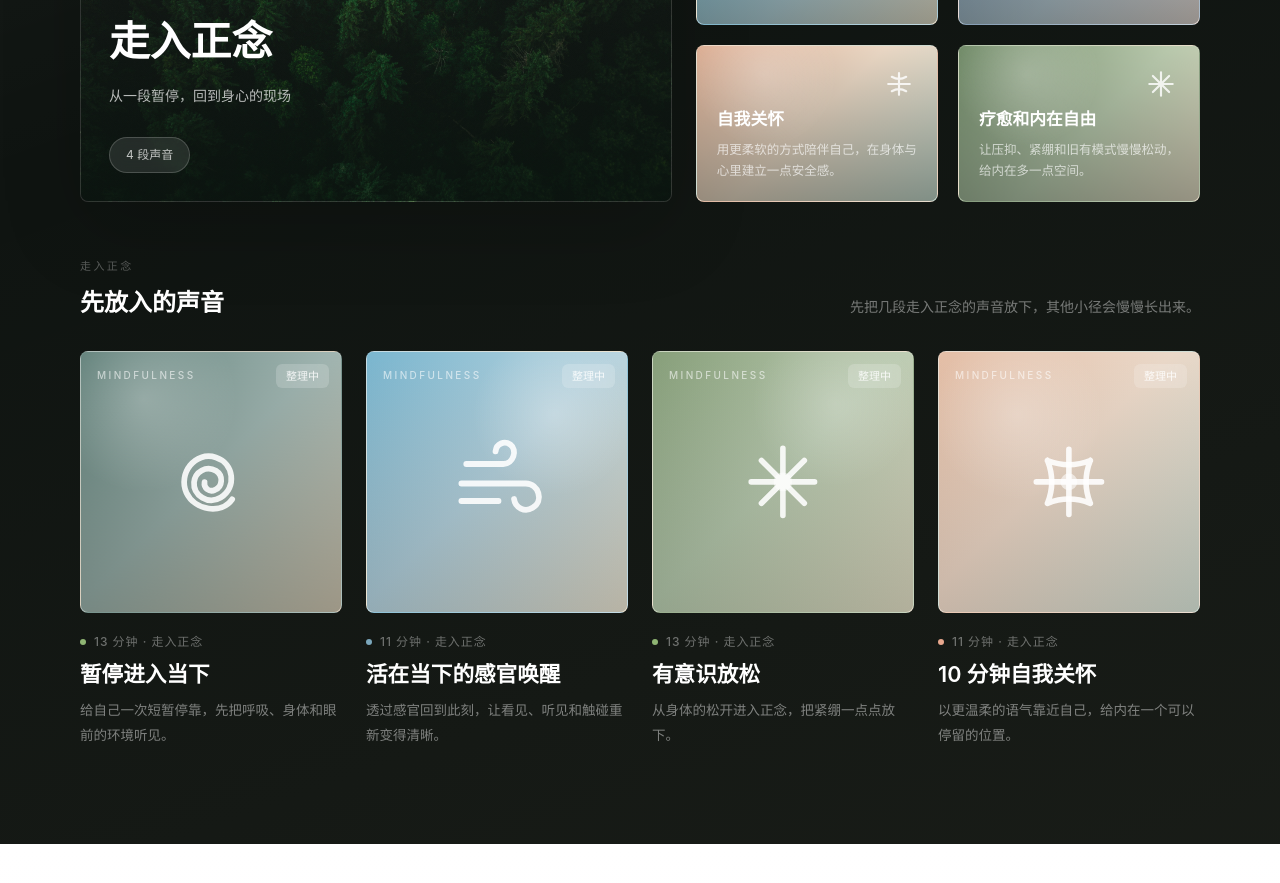
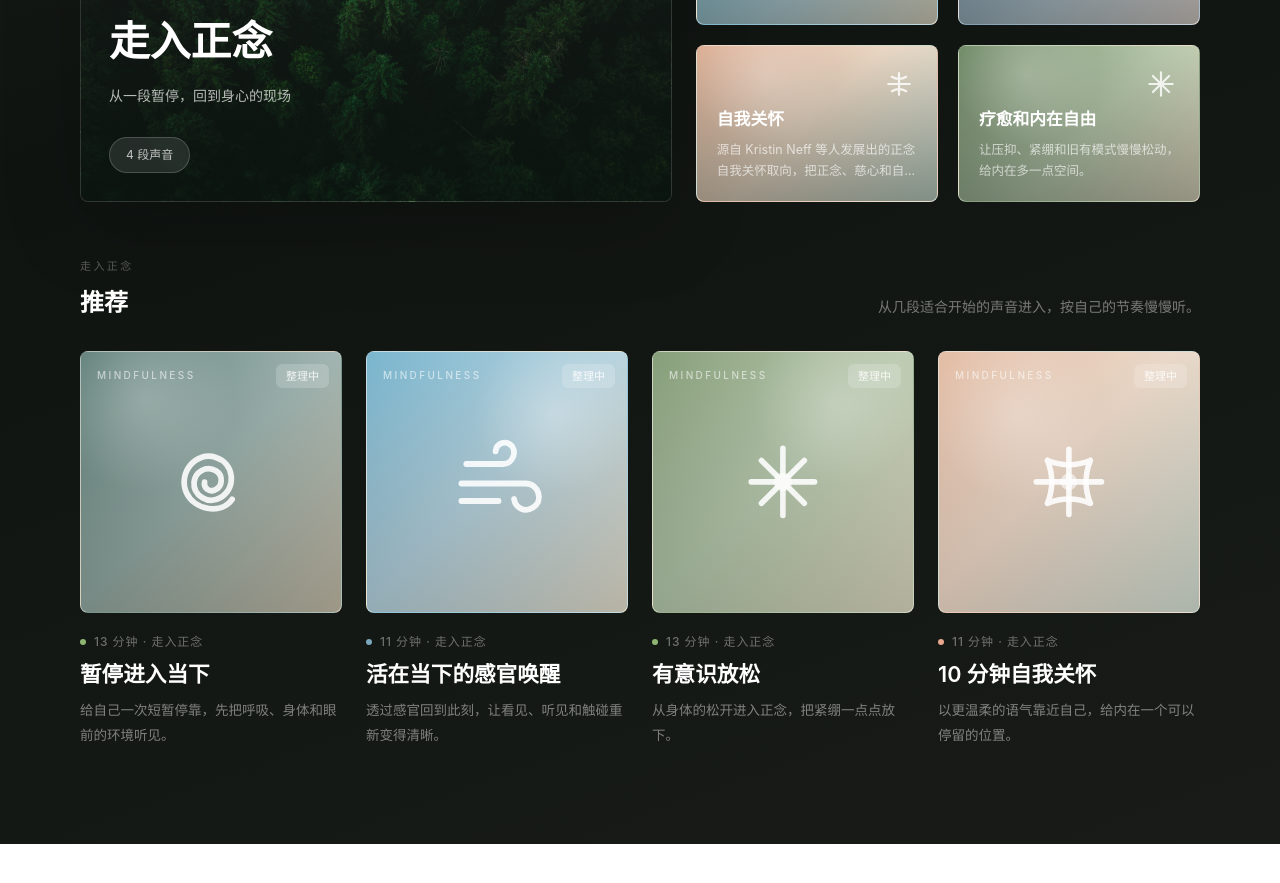
Before and after one commit to xiaoz86/forest-tress, a Next.js app: page / in a window 1280 px wide. Shown: the part 1420-2303 px from the top of the page. Built offline with nearby package versions, Linux system fonts and the light colour scheme; no server answers.

Commit message:
Refine meditation self-care content

```diff
--- a/src/app/meditations/page.tsx
+++ b/src/app/meditations/page.tsx
@@ -106,6 +106,8 @@ export default async function MeditationsPage({ searchParams }: Props) {
             </aside>
 
             <div>
+            <CategoryNotes category={activeCategory} />
+
             <div className="mb-8 flex items-end justify-between gap-6 max-md:block">
               <div>
                 <div className="mb-3 text-[11px] font-medium tracking-[0.2em] text-white/32 uppercase">
@@ -141,12 +143,60 @@ export default async function MeditationsPage({ searchParams }: Props) {
   );
 }
 
+function CategoryNotes({ category }: { category: MeditationCategory }) {
+  const benefits = (category.benefits || []).filter(Boolean);
+  const hasNotes = Boolean(category.sourceNote || category.featureNote || benefits.length);
+  if (!hasNotes) return null;
+
+  return (
+    <section className="mb-10 border-y border-white/10 py-7">
+      <div className="grid grid-cols-[1.1fr_0.9fr] gap-8 max-md:grid-cols-1 max-md:gap-6">
+        <div>
+          <div className="mb-4 text-[11px] font-medium uppercase tracking-[0.2em] text-coral-soft">
+            来源与特色
+          </div>
+          {category.sourceNote && (
+            <p className="text-[14px] leading-[2] text-white/56">
+              {category.sourceNote}
+            </p>
+          )}
+          {category.featureNote && (
+            <p className="mt-4 text-[14px] leading-[2] text-white/48">
+              {category.featureNote}
+            </p>
+          )}
+        </div>
+
+        {benefits.length > 0 && (
+          <div>
+            <div className="mb-4 text-[11px] font-medium uppercase tracking-[0.2em] text-white/32">
+              可能带来的变化
+            </div>
+            <div className="flex flex-wrap gap-3">
+              {benefits.map(benefit => (
+                <span
+                  key={benefit}
+                  className="rounded-full border border-white/12 bg-white/[0.055] px-4 py-2 text-[13px] text-white/64"
+                >
+                  {benefit}
+                </span>
+              ))}
+            </div>
+          </div>
+        )}
+      </div>
+    </section>
+  );
+}
+
 const CATEGORY_VISUALS: Record<TrackMood, string> = {
   forest: 'bg-[linear-gradient(135deg,#1d352d_0%,#668579_52%,#d3c5ac_100%)]',
   daily: 'bg-[linear-gradient(135deg,#6aa8c2_0%,#b6d2dd_54%,#eadfca_100%)]',
   emotion: 'bg-[linear-gradient(135deg,#738faa_0%,#b7c7d3_54%,#e5d6d2_100%)]',
   care: 'bg-[linear-gradient(135deg,#dcaf96_0%,#ead8c8_50%,#c7d8ce_100%)]',
   healing: 'bg-[linear-gradient(135deg,#6f8966_0%,#bac8ad_52%,#e7dac4_100%)]',
+  body: 'bg-[linear-gradient(135deg,#687d77_0%,#aebdaf_52%,#ded8c7_100%)]',
+  kindness: 'bg-[linear-gradient(135deg,#cf9087_0%,#ead0bf_50%,#c7d8cb_100%)]',
 };
 
 function CategoryHero({ category, count }: { category: MeditationCategory; count: number }) {
--- a/src/components/MeditationAdminEditor.tsx
+++ b/src/components/MeditationAdminEditor.tsx
@@ -14,10 +14,20 @@ const MOOD_OPTIONS: { value: TrackMood; label: string }[] = [
   { value: 'emotion', label: '情绪 / 流动' },
   { value: 'care', label: '自我关怀' },
   { value: 'healing', label: '疗愈 / 自由' },
+  { value: 'body', label: '身体 / 觉知' },
+  { value: 'kindness', label: '慈心 / 祝福' },
 ];
 
 function makeId(prefix: string): string {
   return `${prefix}-${Date.now().toString(36)}${Math.random().toString(36).slice(2, 6)}`;
+}
+
+function parseBenefits(value: string): string[] {
+  return value
+    .split(/[\n,，]/)
+    .map(item => item.trim())
+    .filter(Boolean)
+    .slice(0, 12);
 }
 
 export default function MeditationAdminEditor({ initialContent }: Props) {
@@ -54,6 +64,9 @@ export default function MeditationAdminEditor({ initialContent }: Props) {
           heroTitle: '新的专题',
           heroSubtitle: '从这里，慢慢进入一段声音。',
           mood: 'forest',
+          sourceNote: '',
+          featureNote: '',
+          benefits: [],
         },
       ],
     }));
@@ -255,6 +268,27 @@ export default function MeditationAdminEditor({ initialContent }: Props) {
                     className={`${inputCls} min-h-24 resize-y leading-relaxed`}
                   />
                 </Field>
+                <Field label="来源说明">
+                  <textarea
+                    value={category.sourceNote || ''}
+                    onChange={e => updateCategory(category.id, { sourceNote: e.target.value })}
+                    className={`${inputCls} min-h-24 resize-y leading-relaxed`}
+                  />
+                </Field>
+                <Field label="音频特色">
+                  <textarea
+                    value={category.featureNote || ''}
+                    onChange={e => updateCategory(category.id, { featureNote: e.target.value })}
+                    className={`${inputCls} min-h-24 resize-y leading-relaxed`}
+                  />
+                </Field>
+                <Field label="益处标签">
+                  <textarea
+                    value={(category.benefits || []).join('\n')}
+                    onChange={e => updateCategory(category.id, { benefits: parseBenefits(e.target.value) })}
+                    className={`${inputCls} min-h-24 resize-y leading-relaxed`}
+                  />
+                </Field>
               </div>
               <button
                 type="button"
--- a/src/components/MeditationSection.tsx
+++ b/src/components/MeditationSection.tsx
@@ -116,10 +116,10 @@ export default function MeditationSection({ content, isAdmin = false }: Props) {
             <div className="mb-3 text-[11px] font-medium uppercase tracking-[0.22em] text-white/30">
               {featuredCategory?.label || content.eyebrow}
             </div>
-            <h3 className="text-2xl font-semibold text-white">先放入的声音</h3>
+            <h3 className="text-2xl font-semibold text-white">推荐</h3>
           </div>
           <p className="max-w-[420px] text-sm leading-relaxed text-white/42 max-md:mt-4">
-            先把几段走入正念的声音放下，其他小径会慢慢长出来。
+            从几段适合开始的声音进入，按自己的节奏慢慢听。
           </p>
         </div>
 
@@ -143,6 +143,8 @@ const CATEGORY_VISUALS: Record<TrackMood, string> = {
   emotion: 'bg-[linear-gradient(135deg,#718da8_0%,#b8c8d4_56%,#e5d6d2_100%)]',
   care: 'bg-[linear-gradient(135deg,#dcae94_0%,#ead7c4_48%,#c5d6cb_100%)]',
   healing: 'bg-[linear-gradient(135deg,#718b68_0%,#b9c9ad_54%,#e6dac4_100%)]',
+  body: 'bg-[linear-gradient(135deg,#6f837d_0%,#aebdaf_52%,#ded8c7_100%)]',
+  kindness: 'bg-[linear-gradient(135deg,#cf8f86_0%,#ead0bf_50%,#c5d7ca_100%)]',
 };
 
 function CategoryCard({ category }: { category: MeditationCategory }) {
@@ -178,6 +180,20 @@ function SmallGlyph({ mood }: { mood: TrackMood }) {
       </svg>
     );
   }
+  if (mood === 'kindness') {
+    return (
+      <svg viewBox="0 0 40 40" className="h-9 w-9" fill="none" aria-hidden="true">
+        <path
+          d="M20 31s-11-6-11-15c0-5 4-8 8-8 2 0 4 1 5 3 1-2 3-3 5-3 4 0 8 3 8 8 0 9-15 15-15 15Z"
+          stroke="currentColor"
+          strokeWidth="2.4"
+          strokeLinecap="round"
+          strokeLinejoin="round"
+        />
+        <path d="M15 20c3 2 7 2 10 0" stroke="currentColor" strokeWidth="2.4" strokeLinecap="round" opacity="0.46" />
+      </svg>
+    );
+  }
   if (mood === 'emotion') {
     return (
       <svg viewBox="0 0 40 40" className="h-9 w-9" fill="none" aria-hidden="true">
@@ -199,6 +215,14 @@ function SmallGlyph({ mood }: { mood: TrackMood }) {
       </svg>
     );
   }
+  if (mood === 'body') {
+    return (
+      <svg viewBox="0 0 40 40" className="h-9 w-9" fill="none" aria-hidden="true">
+        <circle cx="20" cy="10" r="4" fill="currentColor" opacity="0.72" />
+        <path d="M20 16v17M11 20c5 4 13 4 18 0M13 28c4 3 10 3 14 0" stroke="currentColor" strokeWidth="2.4" strokeLinecap="round" />
+      </svg>
+    );
+  }
   return (
     <svg viewBox="0 0 40 40" className="h-9 w-9" fill="none" aria-hidden="true">
       <path d="M28 27c-6 8-20 4-19-7C10 9 25 7 29 17c3 8-7 15-13 9-4-5 2-11 7-7" stroke="currentColor" strokeWidth="2.4" strokeLinecap="round" />
--- a/src/lib/meditations.ts
+++ b/src/lib/meditations.ts
@@ -1,6 +1,6 @@
 import { createClient } from '@supabase/supabase-js';
 
-export type TrackMood = 'forest' | 'daily' | 'emotion' | 'care' | 'healing';
+export type TrackMood = 'forest' | 'daily' | 'emotion' | 'care' | 'healing' | 'body' | 'kindness';
 
 export type MeditationCategory = {
   id: string;
@@ -9,6 +9,9 @@ export type MeditationCategory = {
   heroTitle?: string;
   heroSubtitle?: string;
   mood?: TrackMood;
+  sourceNote?: string;
+  featureNote?: string;
+  benefits?: string[];
 };
 
 export type MeditationTrack = {
@@ -67,10 +70,25 @@ export const DEFAULT_MEDITATION_CONTENT: MeditationContent = {
     {
       id: 'self-care',
       label: '自我关怀',
-      description: '用更柔软的方式陪伴自己，在身体与心里建立一点安全感。',
+      description: '源自 Kristin Neff 等人发展出的正念自我关怀取向，把正念、慈心和自我友善放进可收听的练习里。它不急着修正自己，而是帮助人在困难时刻重新靠近自己。',
       heroTitle: '自我关怀',
-      heroSubtitle: '把温柔，也留给自己',
+      heroSubtitle: '与世界和自己和解，向幸福和快乐慢慢靠近',
       mood: 'care',
+      sourceNote:
+        '自我关怀并不是纵容自己，而是在压力、挫败或情绪翻涌时，仍然愿意以理解和善意回应自己。这个模块参考 Kristin Neff 等人发展出的正念自我关怀取向，把正念觉察、共同人性和自我友善，转化成可以反复收听的练习。',
+      featureNote:
+        '这里的声音从慈心、身体觉察和温柔提问进入：先让身体松下来，再看见内在正在发生什么，慢慢练习把关爱自己的力量带回日常关系里。',
+      benefits: [
+        '与世界和自己和解',
+        '拥抱幸福和快乐',
+        '减压放松',
+        '培育幸福',
+        '管理情绪',
+        '悦纳自己',
+        '增进情商',
+        '改善关系',
+        '收获关爱自己的力量',
+      ],
     },
     {
       id: 'inner-freedom',
@@ -121,7 +139,7 @@ export const DEFAULT_MEDITATION_CONTENT: MeditationContent = {
   ],
 };
 
-const MOODS: TrackMood[] = ['forest', 'daily', 'emotion', 'care', 'healing'];
+const MOODS: TrackMood[] = ['forest', 'daily', 'emotion', 'care', 'healing', 'body', 'kindness'];
 
 function cleanText(value: unknown, fallback: string, max: number): string {
   if (typeof value !== 'string') return fallback;
@@ -135,6 +153,15 @@ function cleanId(value: unknown, fallback: string): string {
   return id || fallback;
 }
 
+function cleanList(value: unknown, fallback: string[], maxItems: number, maxText: number): string[] {
+  const items = Array.isArray(value) ? value : fallback;
+  return items
+    .filter((item): item is string => typeof item === 'string')
+    .map(item => item.trim().slice(0, maxText))
+    .filter(Boolean)
+    .slice(0, maxItems);
+}
+
 export function normalizeMeditationContent(input: unknown): MeditationContent {
   const raw = (input && typeof input === 'object' ? input : {}) as Record<string, unknown>;
   const fallback = DEFAULT_MEDITATION_CONTENT;
@@ -143,7 +170,9 @@ export function normalizeMeditationContent(input: unknown): MeditationContent {
   for (const item of categoriesRaw) {
     const r = (item && typeof item === 'object' ? item : {}) as Record<string, unknown>;
     const id = cleanId(r.id, `category-${categories.length + 1}`);
-    const fallbackCategory = fallback.categories[categories.length] || fallback.categories[0];
+    const fallbackCategory = fallback.categories.find(c => c.id === id)
+      || fallback.categories[categories.length]
+      || fallback.categories[0];
     const label = cleanText(r.label, fallbackCategory.label, 16);
     const mood = typeof r.mood === 'string' && MOODS.includes(r.mood as TrackMood)
       ? (r.mood as TrackMood)
@@ -156,6 +185,9 @@ export function normalizeMeditationContent(input: unknown): MeditationContent {
       heroTitle: cleanText(r.heroTitle, fallbackCategory.heroTitle || label, 24),
       heroSubtitle: cleanText(r.heroSubtitle, fallbackCategory.heroSubtitle || fallbackCategory.description || '', 64),
       mood,
+      sourceNote: cleanText(r.sourceNote, fallbackCategory.sourceNote || '', 320),
+      featureNote: cleanText(r.featureNote, fallbackCategory.featureNote || '', 260),
+      benefits: cleanList(r.benefits, fallbackCategory.benefits || [], 12, 18),
     });
     if (categories.length >= 8) break;
   }
```
Also changed, not shown: src/components/MeditationTrackCard.tsx (+38 -0 lines).
